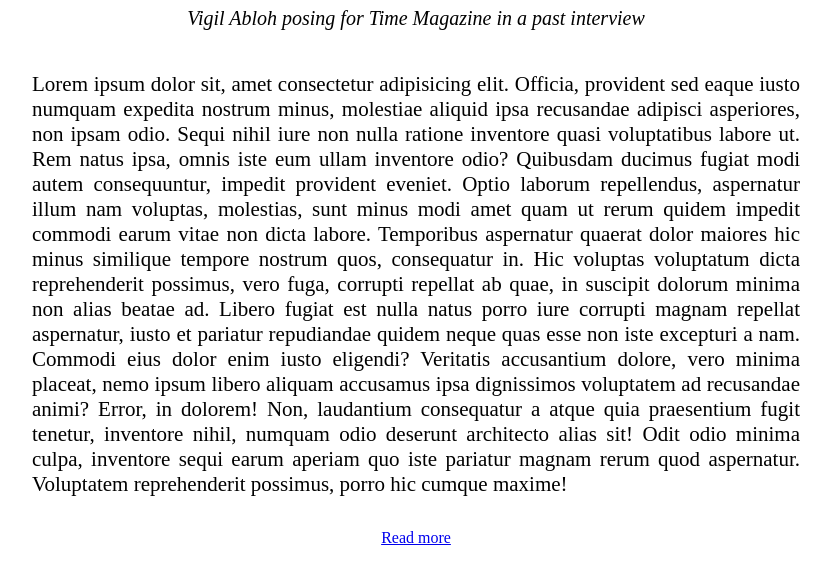
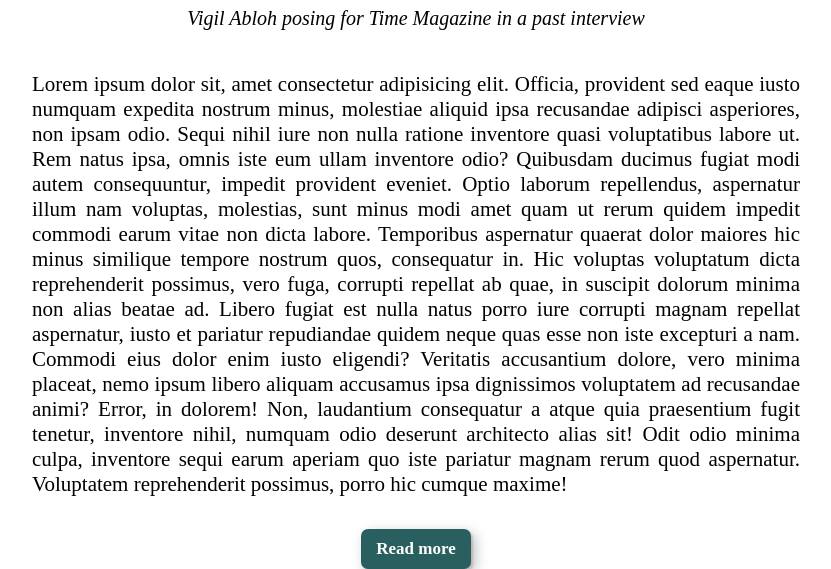
Before and after one commit to daudi13/microverseTrial-III, a plain HTML site: page index.html in a window 1280 px wide. Shown: the part 444-1013 px from the top of the page, without its empty margins (224-1055 px from the left). Before the commit the page ends 991 px from the top, so only its background shows below. Drawn offline with Linux system fonts and the light colour scheme.

Commit message:
modified link tag

```diff
--- a/css/style.css
+++ b/css/style.css
@@ -62,3 +62,15 @@ figure > #img-caption {
     font-size: 21px;
     text-align: justify;
 }
+#tribute-link{
+    text-decoration: none;
+    color: white;
+    padding: 10px 15px;
+    background-color: rgb(41, 95, 95);
+    border-radius: 7px;
+    box-shadow: 0.25em 0.25em 0.75em rgba(0,0,0,0.25), 0.125em 0.125em 0.125em rgba(102, 17, 17, 0.15);
+    cursor: pointer;
+    display: inline-block;
+    font-size: 17px;
+    font-weight: 600;
+}
```
